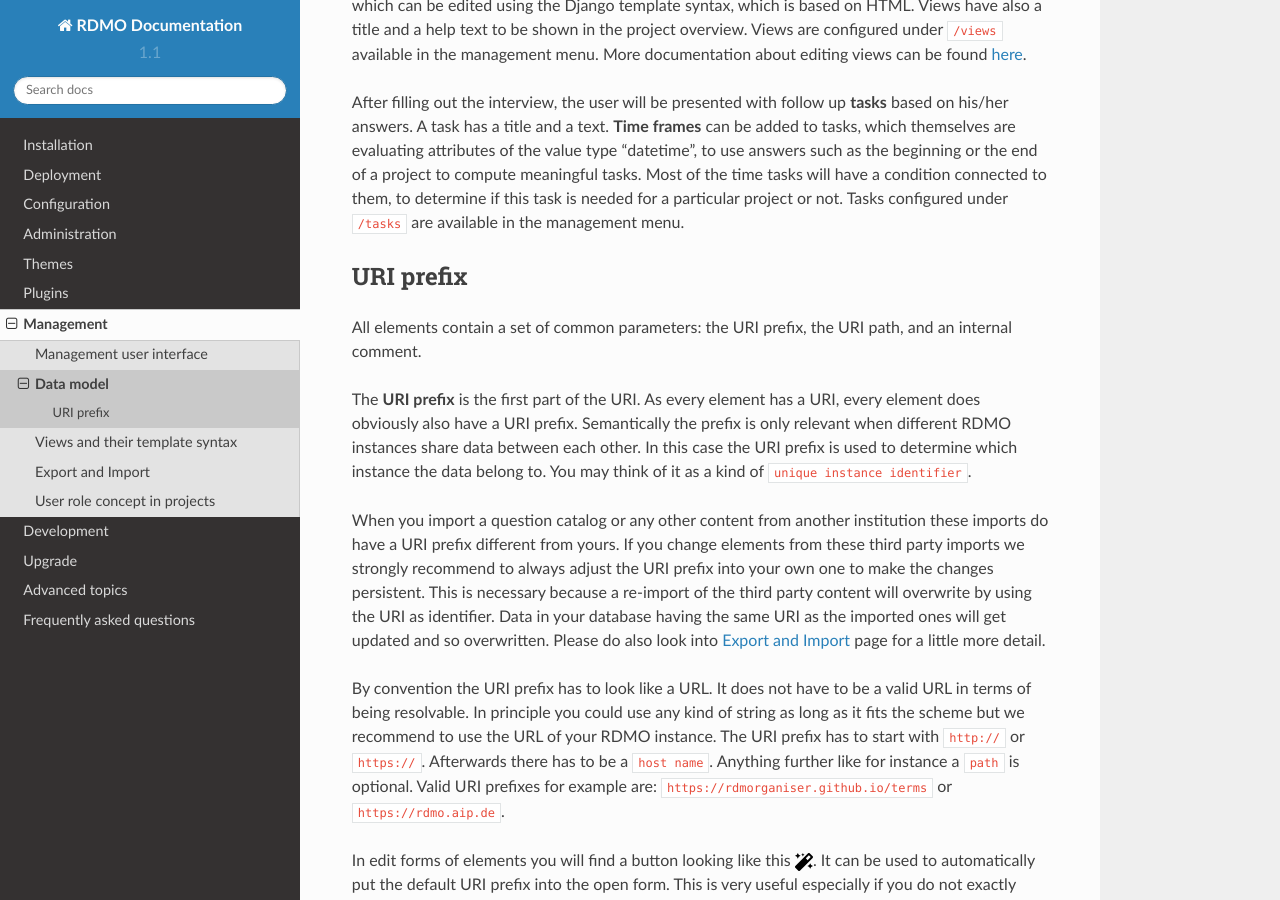
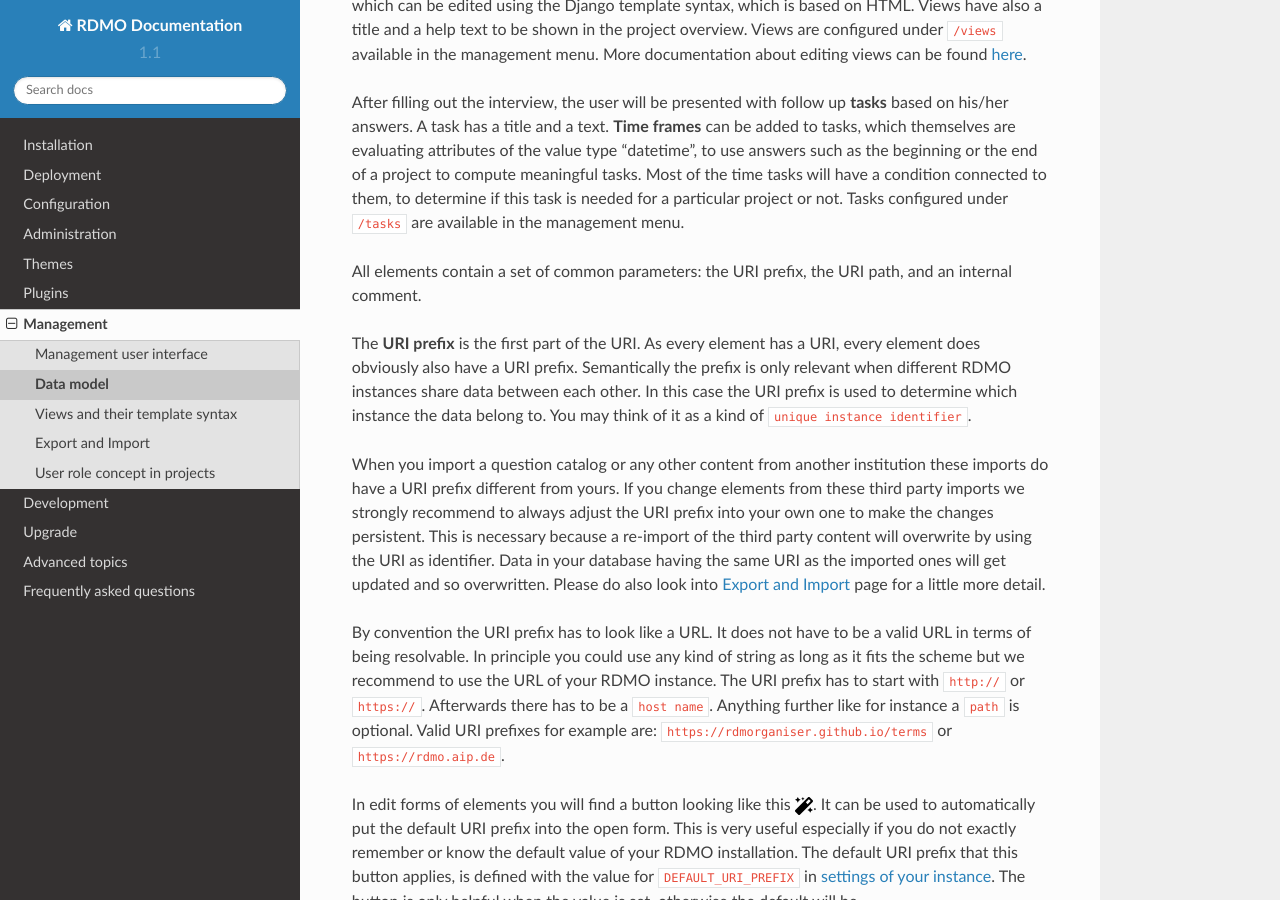
Before and after one commit to rdmorganiser/rdmo-docs, a Sphinx documentation site: the page built from docs/management/data-model.md, in a window 1280 px wide and 900 px high, scrolled down 2095 px. Built offline with Sphinx 7.4.7 and the Read the Docs theme 2.0.0, drawn with Linux system fonts in a browser that asks for light colours.

Commit message:
Update data-model.md

```diff
--- a/docs/management/data-model.md
+++ b/docs/management/data-model.md
@@ -23,8 +23,6 @@ Note that in older publications on RDMO's domain model you might still find this
 
 After filling out the interview, the user will be presented with follow up **tasks** based on his/her answers. A task has a title and a text. **Time frames** can be added to tasks, which themselves are evaluating attributes of the value type "datetime", to use answers such as the beginning or the end of a project to compute meaningful tasks. Most of the time tasks will have a condition connected to them, to determine if this task is needed for a particular project or not. Tasks configured under `/tasks` are available in the management menu.
 
-## URI prefix
-
 All elements contain a set of common parameters: the URI prefix, the URI path, and an internal comment.
 
 The **URI prefix** is the first part of the URI. As every element has a URI, every element does obviously also have a URI prefix. Semantically the prefix is only relevant when different RDMO instances share data between each other. In this case the URI prefix is used to determine which instance the data belong to. You may think of it as a kind of `unique instance identifier`.
```
